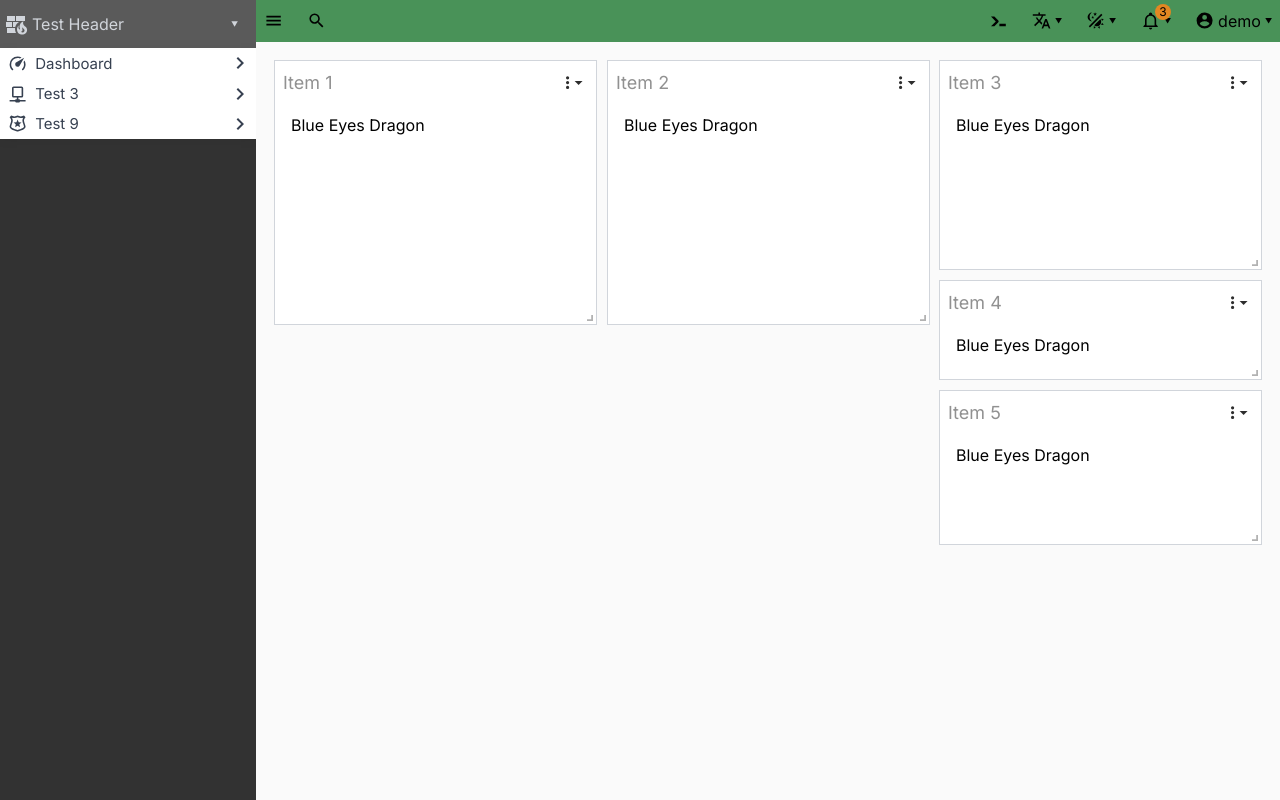
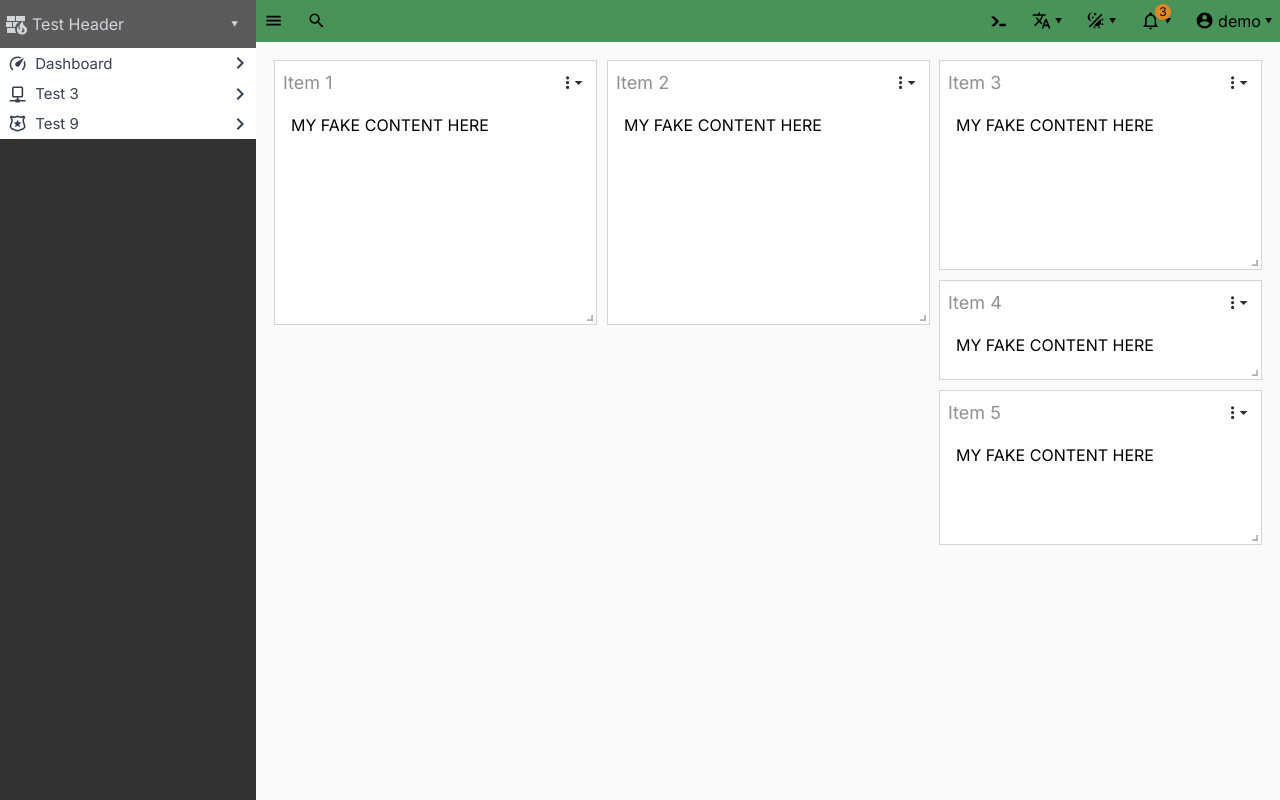
Before and after one commit to eepaco/next-panel, a Next.js app: page / in a window 1280 px wide. Built offline with nearby package versions, Linux system fonts and the light colour scheme.

Commit message:
Remove Dragable Item

```diff
--- a/src/app/(dashboard)/page.tsx
+++ b/src/app/(dashboard)/page.tsx
@@ -2,8 +2,11 @@
 
 import DragableAndResizable from "@/components/DragableAndResizable/DragableAndResizable";
 import DragableAndResizableContainer from "@/components/DragableAndResizable/DragableAndResizableContainer";
+import _ from "lodash";
+import { useState } from "react";
+import { Layout } from "react-grid-layout";
 
-const layout = {
+const initialLayout = {
 	lg: [
 		{ i: "Item 1", x: 0, y: 0, w: 1, h: 2.5 },
 		{
@@ -12,7 +15,6 @@ const layout = {
 			y: 0,
 			w: 1,
 			h: 2.5,
-			// resizeHandles: ["s", "w", "e", "n", "sw", "nw", "se", "ne"],
 		},
 		{ i: "Item 3", x: 2, y: 0, w: 1, h: 2 },
 		{ i: "Item 4", x: 3, y: 0, w: 1, h: 1 },
@@ -21,70 +23,22 @@ const layout = {
 };
 
 export default function Home() {
+	const [layouts, setLayouts] = useState<{ lg: any }>(initialLayout);
+
+	const onRemoveItem = (i: any) => {
+		console.log("removing", i);
+		setLayouts({ lg: _.reject(layouts.lg, { i: i }) });
+	};
+
 	return (
 		<>
-			<DragableAndResizableContainer layouts={layout}>
-				{layout.lg.map((item) => (
-					<DragableAndResizable title={item.i} key={item.i}>
-						Blue Eyes Dragon
+			<DragableAndResizableContainer layouts={layouts}>
+				{layouts.lg.map((layoutItem: Layout) => (
+					<DragableAndResizable title={layoutItem.i} key={layoutItem.i} onRemoveItem={onRemoveItem}>
+						MY FAKE CONTENT HERE
 					</DragableAndResizable>
 				))}
-
-				<DragableAndResizable title="Overview">
-					<div className="flex items-center text-sm my-4">
-						<span className="text-gray-400 min-w-[4rem]">Title</span>
-						<span className="text-gray-600">Some Information</span>
-					</div>
-					<div className="flex items-center text-sm my-4">
-						<span className="text-gray-400 min-w-[4rem]">Title</span>
-						<span className="text-gray-600">Some Information</span>
-					</div>
-					<div className="flex items-center text-sm my-4">
-						<span className="text-gray-400 min-w-[4rem]">Title</span>
-						<span className="text-gray-600">Some Information</span>
-					</div>
-					<div className="flex items-center text-sm my-4">
-						<span className="text-gray-400 min-w-[4rem]">Title</span>
-						<span className="text-gray-600">Some Information</span>
-					</div>
-					<div className="flex items-center text-sm my-4">
-						<span className="text-gray-400 min-w-[4rem]">Title</span>
-						<span className="text-gray-600">Some Information</span>
-					</div>
-					<div className="flex items-center text-sm my-4">
-						<span className="text-gray-400 min-w-[4rem]">Title</span>
-						<span className="text-gray-600">Some Information</span>
-					</div>
-					<div className="flex items-center text-sm my-4">
-						<span className="text-gray-400 min-w-[4rem]">Title</span>
-						<span className="text-gray-600">Some Information</span>
-					</div>
-				</DragableAndResizable>
 			</DragableAndResizableContainer>
-
-			{/* <div className="p-2">
-				<ResponsiveGridLayout
-					layouts={layout}
-					breakpoints={{ lg: 1200, md: 996, sm: 768, xs: 480, xxs: 0 }}
-					cols={{ lg: 4, md: 3, sm: 2, xs: 1, xxs: 1 }}
-					rowHeight={100}
-					// width={1000}
-					onLayoutChange={handleLayoutChange}
-					resizeHandles={["se"]}
-					isBounded={true}
-					margin={{ lg: [10, 10] }}
-					containerPadding={{ lg: [0, 0] }}
-					// resizeHandle={(handleAxis: ResizeHandleAxis, ref: React.Ref<HTMLDivElement>) => (
-					// 	<MyHandle ref={ref} handleAxis={handleAxis} />
-					// )}
-				>
-					{layout.lg.map((item) => (
-						<DragableAndResizable title={item.i} key={item.i}>
-							Blue Eyes Dragon
-						</DragableAndResizable>
-					))}
-				</ResponsiveGridLayout>
-			</div> */}
 		</>
 	);
 }
--- a/src/components/DragableAndResizable/DragableAndResizable.tsx
+++ b/src/components/DragableAndResizable/DragableAndResizable.tsx
@@ -11,11 +11,10 @@ function DragableAndResizable(
 		key?: string;
 		style?: any;
 		grid?: any;
+		onRemoveItem?: any;
 	},
 	ref: any
 ) {
-	// const moduleRef = useRef<HTMLDivElement>(null);
-
 	return (
 		<div
 			{...props}
@@ -30,9 +29,7 @@ function DragableAndResizable(
 			<header className="flex items-center justify-between cursor-move mb-2">
 				<h3 className="text-[#919191] text-lg">{props.title}</h3>
 
-				<OptionsDropdown
-				// moduleRef={moduleRef}
-				>
+				<OptionsDropdown onRemove={() => props.onRemoveItem(props.title)}>
 					<button className="flex items-center text-[#2d2d2d] -space-x-2 cursor-pointer">
 						<Icon path={mdiDotsVertical} size={0.8} />
 						<Icon path={mdiMenuDown} size={0.8} />
--- a/src/components/DragableAndResizable/DragableAndResizableContainer.tsx
+++ b/src/components/DragableAndResizable/DragableAndResizableContainer.tsx
@@ -10,8 +10,8 @@ export default function DragableAndResizableContainer(props: {
 	const handleLayoutChange = (currentLayout: Layout[], allLayouts: Layouts): void => {
 		console.log("LAYOUT CHANGED!!");
 
-		console.log(currentLayout);
-		console.log(allLayouts);
+		// console.log(currentLayout);
+		// console.log(allLayouts);
 
 		// localStorage.setItem("grid-layout", JSON.stringify(layouts));
 	};
--- a/src/components/DragableAndResizable/OptionsDropdown.tsx
+++ b/src/components/DragableAndResizable/OptionsDropdown.tsx
@@ -1,23 +1,15 @@
 import * as DropdownMenuPrimitive from "@radix-ui/react-dropdown-menu";
 import Icon from "@mdi/react";
 import { mdiChevronRight, mdiCloseThick, mdiCog, mdiCursorMove } from "@mdi/js";
-import React, {
-	ReactNode,
-	// RefObject,
-	useState,
-} from "react";
+import React, { ReactNode, RefObject, useState } from "react";
 
-const OptionsDropdown = (props: {
-	children: ReactNode;
-	// moduleRef: RefObject<HTMLDivElement>
-}) => {
+const OptionsDropdown = (props: { children: ReactNode; onRemove: any }) => {
 	const [count, setCount] = useState(1);
 	const [tempCount, setTempCount] = useState(1);
-	// const moduleElement = props.moduleRef.current;
 
 	// const handleResizeClick = (number: 1 | 2 | 3 | 4): void => {
-	// 	moduleElement?.classList.remove(`col-span-${count}`);
-	// 	moduleElement?.classList.add(`col-span-${number}`);
+	// 	widget?.classList.remove(`col-span-${count}`);
+	// 	widget?.classList.add(`col-span-${number}`);
 	// 	setCount(number);
 	// };
 
@@ -123,6 +115,7 @@ const OptionsDropdown = (props: {
                   text-[#2d2d2d] focus:bg-gray-50
                   data-[highlighted]:bg-gray-100
                 `}
+							onClick={props.onRemove}
 						>
 							<Icon path={mdiCloseThick} size={0.7} className="me-2" />
 							<span className="flex-grow">Remove</span>
```
Also changed, not shown: 1 other file (tests, documents, lock files or other folders).
